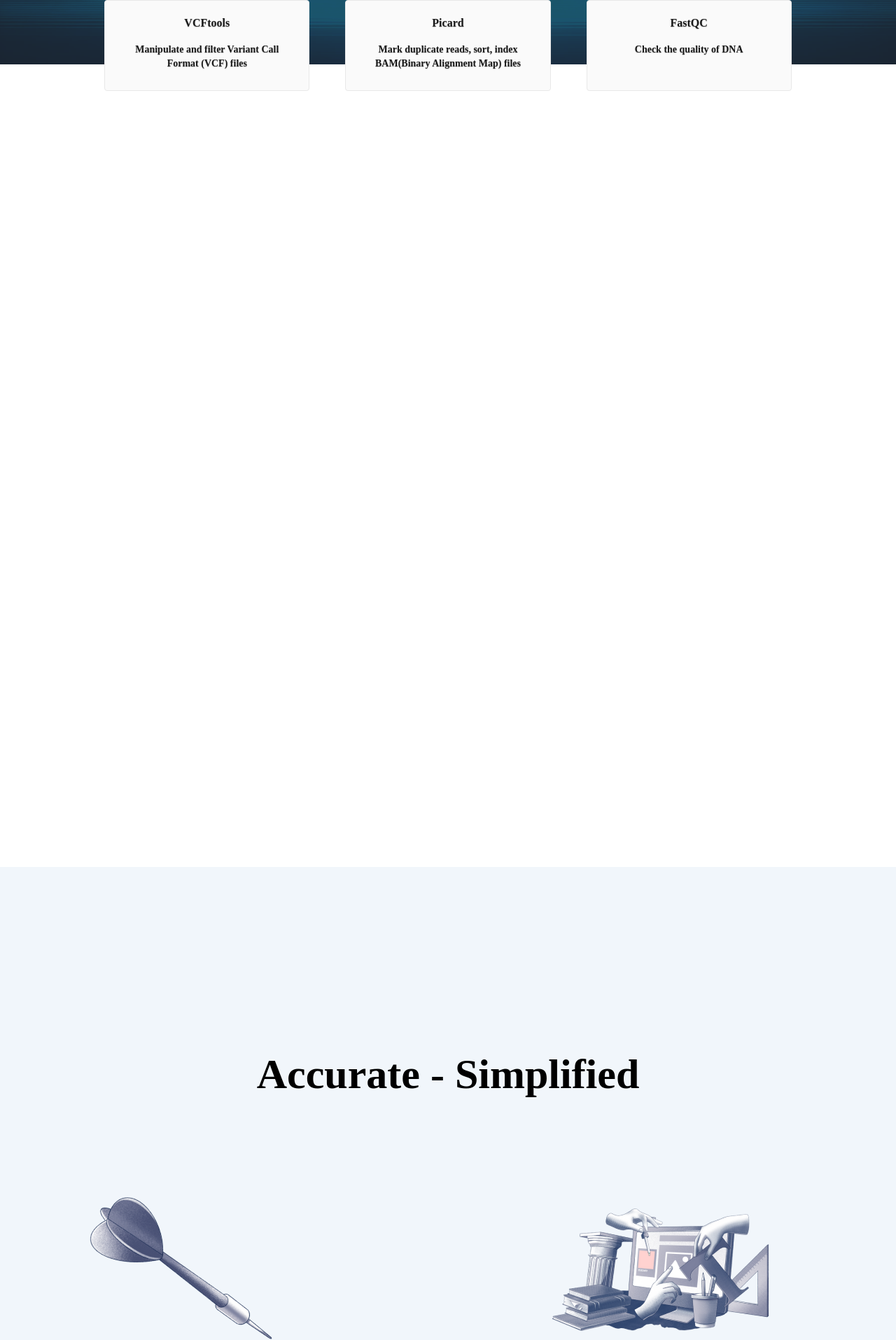
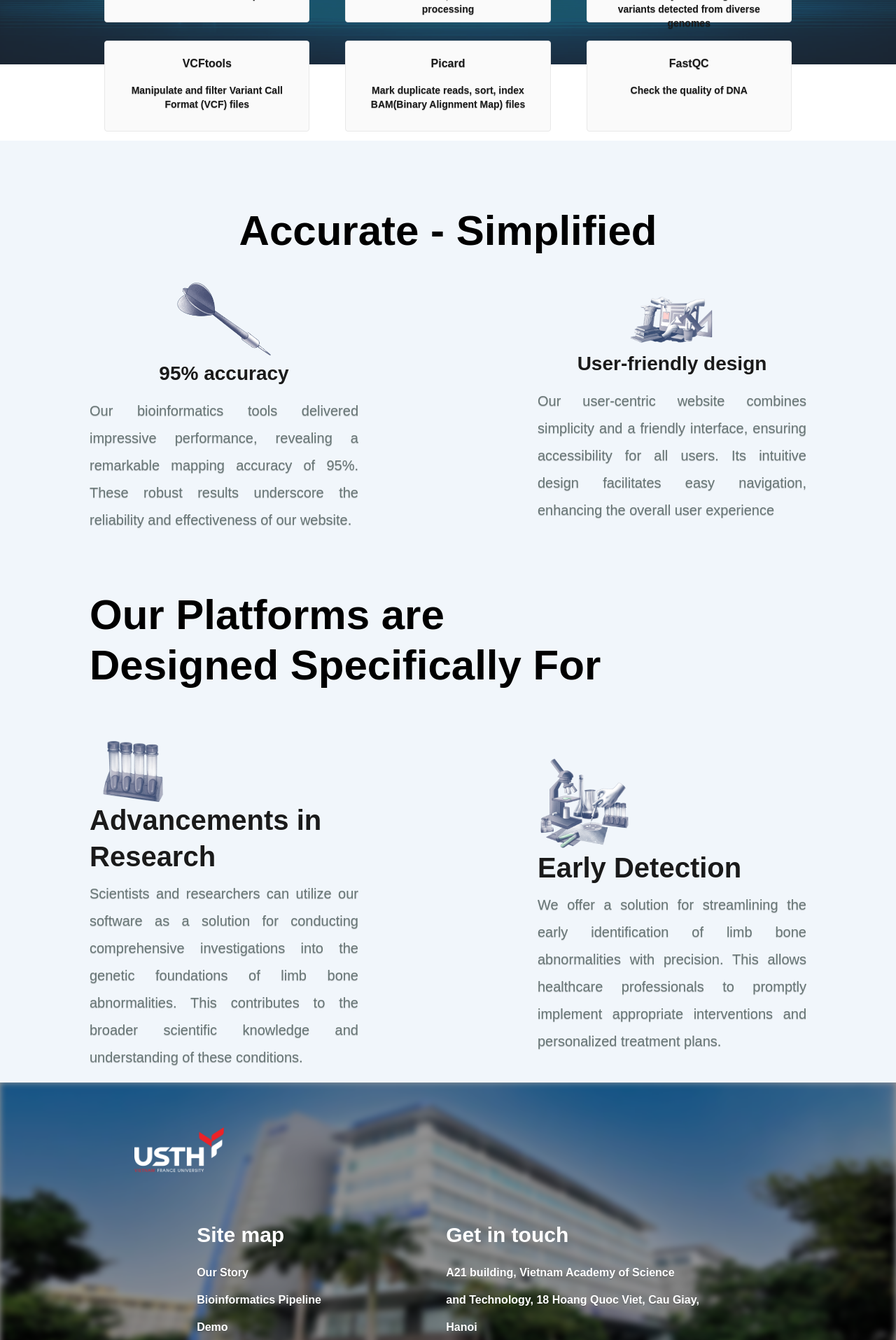
Before and after one commit to larycoder/Limb-Bone-Abnormality, a Flask app: page /homepage in a window 1280 px wide. Shown: the part 649-2564 px from the top of the page at 70% size. Run offline with Flask 3, Linux system fonts and the light colour scheme; some libraries are stand-ins or nearby versions.

Commit message:
Update homepage

```diff
--- a/static/base.css
+++ b/static/base.css
@@ -6,10 +6,17 @@
     --header-clr: #25273d;
     --next-btn-hover: #0044ff;
     --back-btn-hover: #8b8c8c;
+    --hover: #27408B;
   }
 
 body{
-    font-family: Source Sans Pro;
+    font-family: sans-serif;
+}
+.navbar-nav img{
+    width: 100%;
+}
+.navbar .logo{
+    width: 10%;
 }
 .navbar{
     position: sticky;
@@ -29,11 +36,10 @@ body{
     color: black;
     font-weight: normal;
     height: fit-content;
-
 }
 
 .nav-link-spacing:hover:not(.logo){
-    background-color: #05F;
+    background-color: var(--hover);
     border-radius: 4px;
     color: #fff;
     margin-right: 30px;
@@ -42,7 +48,7 @@ body{
 }
 
 .energetic{
-    background-color: #05F;
+    background-color: var(--hover);
     border-radius: 4px;
     color: #fff!important;
 }
--- a/static/index.css
+++ b/static/index.css
@@ -6,7 +6,7 @@
     background-size: 100%;
     background-repeat: no-repeat;
     overflow: hidden;
-    height: 229vh;
+    height: 100%;
     padding-bottom: 1%;
 }
 a, a:hover{
@@ -17,6 +17,7 @@ a, a:hover{
 
 }
 .title{
+    padding-top: 5%;
     text-align: center;
     font-size: 65px;
     font-style: normal;
@@ -38,6 +39,7 @@ a, a:hover{
     width: 60%;
 }
 .text1{
+    font-size: medium;
     text-align: justify;
 }
 
@@ -94,7 +96,6 @@ p{
     width: fit-content;
     height: max-content;
     font-size: 14px;
-    font-weight: 400px;
     line-height: 20px;
     padding: 0 20px 20px 20px;
     cursor: pointer;
@@ -105,28 +106,30 @@ p{
 .accuracy{
     background: #F1F6FB;
     width: 100%;
-    min-height: 140vh;
 }
 
 .title-accuracy{
     color: #000;
     font-size: 60px;
-    padding-top: 20%;
-
+    padding: 2%;
+    padding-top: 7%;
 }
 .box-accuracy{
     display: flex;
     justify-content:space-around;
     align-items: center;
-    padding-top: 10%;
 }
 .accuracy-box{
     width: 30%;
-
+    display: flex;
+    flex-direction: column;
+    align-items: center;
+}
+.box-accuracy img{
+    width: 35%;
 }
 .accuracy-title{
     color: #1A1A1A;
-    /* font-size: 40px; */
     font-style: normal;
     font-weight: 600;
     line-height: 52px;
@@ -134,7 +137,6 @@ p{
 .accuracy-text{
     text-align: justify;
     color: #697777;
-    font-size: 23px;
     font-style: normal;
     font-weight: 400;
     line-height: 39px;
@@ -143,15 +145,14 @@ p{
 /* Platform */
 
 .platform{
-    background: #fff;
+    background: #F1F6FB;
     width: 100%;
-    min-height: 160vh;
 }
 .box-platform{
     display: flex;
     justify-content:space-around;
     align-items: center;
-    padding-top: 10%;
+    padding-top: 5%;
 }
 .platform-box{
     width: 30%;
@@ -160,13 +161,14 @@ p{
 .title-platform{
     color: #000;
     font-size: 60px;
-    padding-top: 20%;
+    padding-top: 5%;
     font-style: normal;
     font-weight: 700;
-    line-height: 100.8px;
     margin-left: 10%;
 }
-
+.platform-box img{
+    width: 35%;
+}
 .platform-title{
     color: #1A1A1A;
     font-size: 40px;
@@ -177,7 +179,6 @@ p{
 .platform-text{
     text-align: justify;
     color: #697777;
-    font-size: 23px;
     font-style: normal;
     font-weight: 400;
     line-height: 39px;
@@ -185,29 +186,40 @@ p{
 
 /* Footer */
 .footer{
-    background: #F1F6FB;
     width: 100%;
-    min-height: 110vh;
+    height: fit-content;
+    background-color: rgb(0,0,0);
+    background-color: rgba(0,0,0, 0.4);
+    overflow: hidden;
+    position: relative;
+}
+.bg_footer{
+    z-index: -1;
+    position: absolute;
+    filter: blur(5px);
+    width: 100%;
+    height: 100%;
 }
 .img-logo{
     padding-left: 15%;
-    padding-top: 8%;
+    padding-top: 5%;
     padding-bottom: 5%;
     transition: all;
+}
+.footer .img-logo{
+    width: 25%;
 }
 .box-footer{
     display: flex;
     justify-content:space-around;
-    align-items: center;
-    padding-top: 5%;
-    border-top: 1px solid black;
-    border-bottom: 1px solid black;
     max-width: 70%;
     margin-left: 15%;
-    padding-bottom: 10%;
+}
+.box-footer p{
+    margin: 0;
 }
 .footer-title{
-    color: #000;
+    color: white;
     font-size: 30px;
     font-style: normal;
     font-weight: 600;
@@ -215,9 +227,8 @@ p{
 }
 .footer-text{
     text-align: justify;
-    color: #000;
-    font-size: 23px;
+    color: white;
     font-style: normal;
-    font-weight: 400;
-    line-height: 39px;
+    font-size: medium;
+    cursor: pointer;
 }
--- a/templates/index.html
+++ b/templates/index.html
@@ -5,7 +5,7 @@
 <div class="header">
     <link rel="stylesheet" href="../static/index.css">
     <div class="form text-center mx-auto range">
-    <h1 class="title"><strong>Processing of Data for <br> Limb Bone Abnormality Sequences </strong></h1>
+    <h1 class="title">Processing of Data for <br> Limb Bone Abnormality Sequences</h1>
     </div>
     <div class="form mt-4 text-center mx-auto text">
         <p class="text1">Explore genetic insights effortlessly on our dedicated platform, meticulously crafted for limb bone abnormality sequence processing.
@@ -19,19 +19,19 @@
     <div class="box">
         <div class="tool-box">
             <a href="https://bioinformaticshome.com/tools/rna-seq/descriptions/Trimmomatic.html#gsc.tab=0" target="_blank">
-                <p class="font-tool name"><strong>Trimomatic 0.39</strong></p>
+                <p class="font-tool name">Trimomatic 0.39</p>
                 <p class="font-tool content">Trim and crop Illumina (FASTQ) data as well as to remove adapters</p>
             </a>
             </div>
         <div class="tool-box">
             <a href="https://gatk.broadinstitute.org/hc/en-us" target="_blank">
-                <p class="font-tool name"><strong>Genome Analysis Toolkit</strong></p>
+                <p class="font-tool name">Genome Analysis Toolkit</p>
                 <p class="font-tool content">Include tools for variant calling, recalibration,  downstream processing</p>
             </a>
         </div>
         <div class="tool-box">
             <a href="https://annovar.openbioinformatics.org/en/latest/" target="_blank">
-                <p class="font-tool name"><strong>Annovar</strong></p>
+                <p class="font-tool name">Annovar</p>
                 <p class="font-tool content">Utilize update-to-date information to functionally annotate genetic variants detected from diverse genomes</p>
             </a>
         </div>
@@ -40,19 +40,19 @@
     <div class="box">
         <div class="tool-box">
             <a href="https://vcftools.sourceforge.net/" target="_blank">
-                <p class="font-tool name"><strong>VCFtools</strong></p>
+                <p class="font-tool name">VCFtools</p>
                 <p class="font-tool content">Manipulate and filter Variant Call Format (VCF) files</p>
             </a>
         </div>
         <div class="tool-box">
             <a href="https://broadinstitute.github.io/picard/command-line-overview.html" target="_blank">
-                <p class="font-tool name"><strong>Picard</strong></p>
+                <p class="font-tool name">Picard</p>
                 <p class="font-tool content">Mark duplicate reads, sort, index BAM(Binary Alignment Map) files</p>
             </a>
         </div>
         <div class="tool-box">
             <a href="https://www.bioinformatics.babraham.ac.uk/projects/fastqc/" target="_blank">
-                <p class="font-tool name"><strong>FastQC</strong></p>
+                <p class="font-tool name">FastQC</p>
                 <p class="font-tool content">Check the quality of DNA</p>
             </a>
         </div>
@@ -64,10 +64,10 @@
     <div class="box-accuracy">
         <div class="accuracy-box">
             <img src="/static/images/dart.png" alt="dart">
-            <h3 class="accuracy-title">95% accuracy</h3>
-            <p class="accuracy-text">Our bioinformatics tools delivered impressive performance,
-                revealing a remarkable mapping accuracy of 95%.
-                These robust results underscore the reliability and effectiveness of our website.</p>
+                <h3 class="accuracy-title">95% accuracy</h3>
+                <p class="accuracy-text">Our bioinformatics tools delivered impressive performance,
+                    revealing a remarkable mapping accuracy of 95%.
+                    These robust results underscore the reliability and effectiveness of our website.</p>
         </div>
         <div class="accuracy-box">
             <img src="/static/images/Web designers working on website design.png" alt="dart">
@@ -97,20 +97,21 @@
     </div>
 </div>
 <footer class="footer">
-    <img src="/static/images/usth.png" alt="" class="img-logo">
+    <img src="../static/images/background_image.jpg" alt="Backgournd" class="bg_footer">
+    <img src="/static/images/usth_footer.png" alt="" class="img-logo">
     <div class="box-footer">
         <div class="footer-left">
             <h3 class="footer-title">Site map</h3>
-            <p class="footer-text">Our Story</p>
-            <p class="footer-text">Bioinformatics Pipeline</p>
-            <p class="footer-text">Demo</p>
+            <a href="{{url_for('ourstory')}}" id="ourstory"><p class="footer-text">Our Story</p></a>
+            <a href="{{url_for('pipeline')}}" id="pipeline"><p class="footer-text">Bioinformatics Pipeline</p></a>
+            <a href="{{url_for('demo')}}" id="demo"><p class="footer-text">Demo</p></a>
         </div>
         <div class="content-right">
             <h3 class="footer-title">Get in touch</h3>
             <p class="footer-text">A21 building, Vietnam Academy of Science <br>
                 and Technology, 18 Hoang Quoc Viet, Cau Giay,<br> Hanoi</p>
             <p class="footer-text">+84-24 37 91 69 60</p>
-            <p class="footer-text">officeusth@usth.edu.vn</p>
+            <a href="mailto:officeusth@usth.edu.vn"><p class="footer-text">officeusth@usth.edu.vn</p></a>
         </div>
     </div>
 </footer>
```
Also changed, not shown: static/images/background_image.jpg (added), static/images/usth.png.
